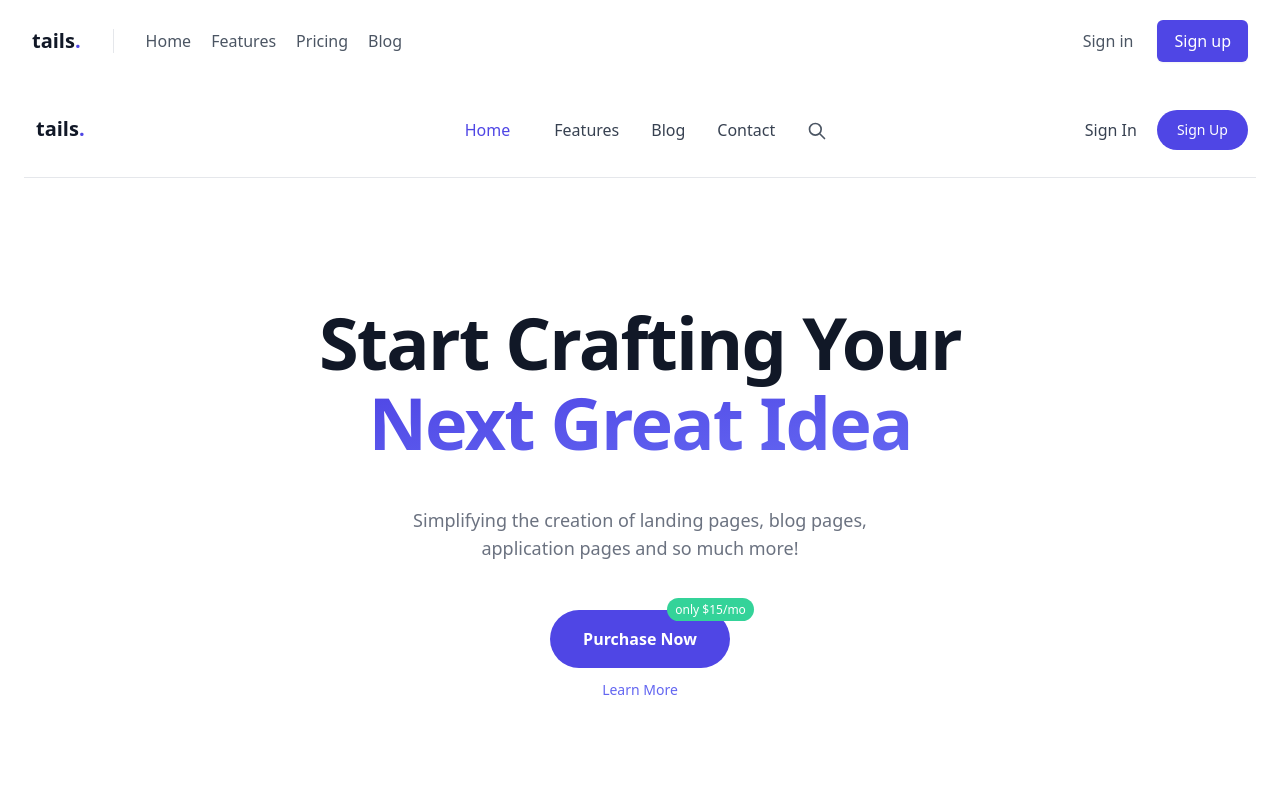
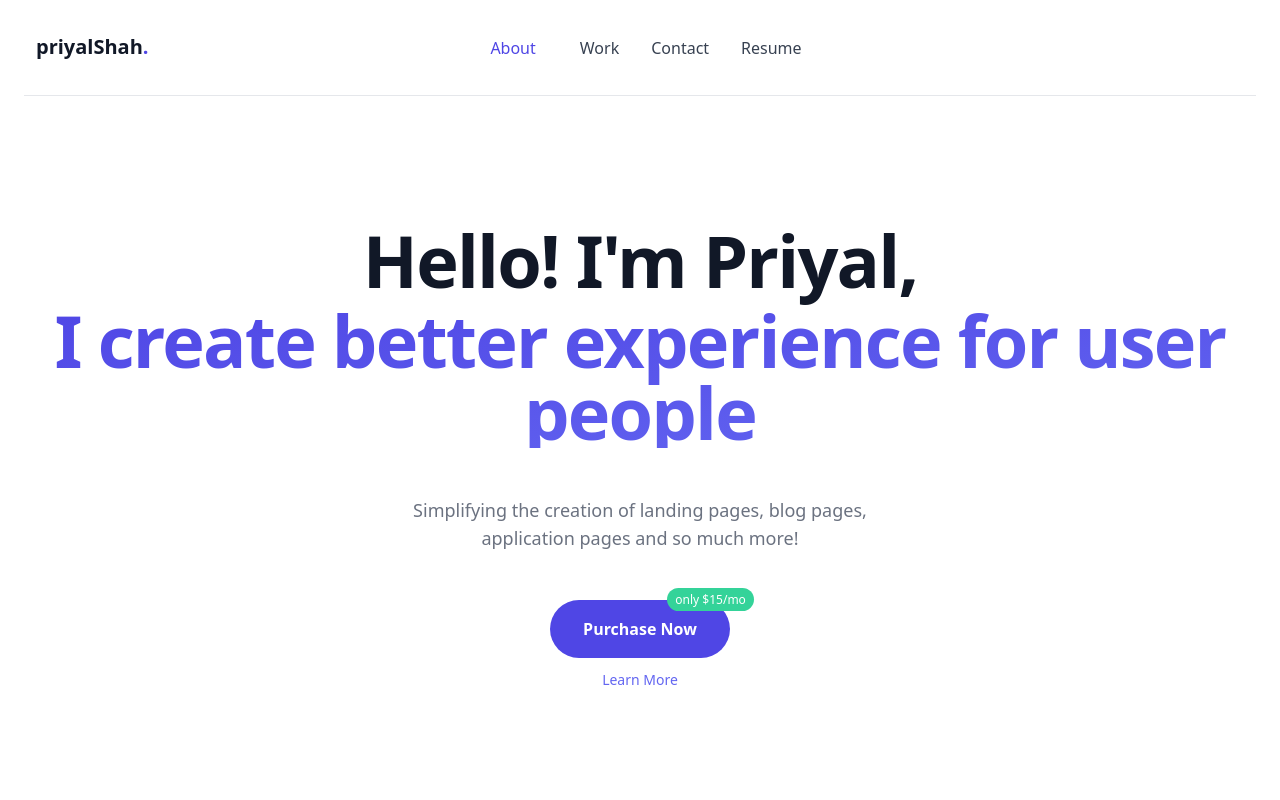
Before and after one commit to N9X/priyalshah, a plain HTML site: page priyalShah/index.html in a window 1280 px wide. Shown: the top 800 px of the page. Drawn offline with nearby package versions, Linux system fonts and the light colour scheme.

Commit message:
new folder and changes for banner

```diff
--- a/index.html.html
+++ b/priyalShah/index.html
@@ -3,13 +3,13 @@
 <head>
     <meta charset="UTF-8" />
     <meta name="viewport" content="width=device-width, initial-scale=1.0">
-    <title>Tails Downloaded File</title>
+    <title>Priyal Shah</title>
     <link rel="stylesheet" href="https://cdnjs.cloudflare.com/ajax/libs/tailwindcss/2.0.2/tailwind.min.css">
 
 </head>
 <body>
 
-<!-- Section 1 -->
+<!-- Section 1
 <section class="w-full px-8 text-gray-700 bg-white">
     <div class="container flex flex-col flex-wrap items-center justify-between py-5 mx-auto md:flex-row max-w-7xl">
         <div class="relative flex flex-col md:flex-row">
@@ -33,8 +33,7 @@
             </a>
         </div>
     </div>
-</section>
-
+</section> -->
 <!-- Section 2 -->
 <section class="w-full px-6 pb-12 antialiased bg-white">
     <div class="mx-auto max-w-7xl">
@@ -43,24 +42,17 @@
             <div class="container relative flex flex-wrap items-center justify-between h-24 mx-auto overflow-hidden font-medium border-b border-gray-200 md:overflow-visible lg:justify-center sm:px-4 md:px-2">
                 <div class="flex items-center justify-start w-1/4 h-full pr-4">
                     <a href="#_" class="inline-block py-4 md:py-0">
-                        <span class="p-1 text-xl font-black leading-none text-gray-900"><span>tails</span><span class="text-indigo-600">.</span></span>
+                        <span class="p-1 text-xl font-black leading-none text-gray-900"><span>priyalShah</span><span class="text-indigo-600">.</span></span>
                     </a>
                 </div>
                 <div class="top-0 left-0 items-start hidden w-full h-full p-4 text-sm bg-gray-900 bg-opacity-50 md:items-center md:w-3/4 md:absolute lg:text-base md:bg-transparent md:p-0 md:relative md:flex" :class="{'flex fixed': showMenu, 'hidden': !showMenu }">
                     <div class="flex-col w-full h-auto overflow-hidden bg-white rounded-lg md:bg-transparent md:overflow-visible md:rounded-none md:relative md:flex md:flex-row">
-                        <a href="#_" class="inline-flex items-center block w-auto h-16 px-6 text-xl font-black leading-none text-gray-900 md:hidden">tails<span class="text-indigo-600">.</span></a>
+                        <a href="#_" class="inline-flex items-center block w-auto h-16 px-6 text-xl font-black leading-none text-gray-900 md:hidden">priyaShah<span class="text-indigo-600">.</span></a>
                         <div class="flex flex-col items-start justify-center w-full space-x-6 text-center lg:space-x-8 md:w-2/3 md:mt-0 md:flex-row md:items-center">
-                            <a href="#_" class="inline-block w-full py-2 mx-0 ml-6 font-medium text-left text-indigo-600 md:ml-0 md:w-auto md:px-0 md:mx-2 lg:mx-3 md:text-center">Home</a>
-                            <a href="#_" class="inline-block w-full py-2 mx-0 font-medium text-left text-gray-700 md:w-auto md:px-0 md:mx-2 hover:text-indigo-600 lg:mx-3 md:text-center">Features</a>
-                            <a href="#_" class="inline-block w-full py-2 mx-0 font-medium text-left text-gray-700 md:w-auto md:px-0 md:mx-2 hover:text-indigo-600 lg:mx-3 md:text-center">Blog</a>
+                            <a href="#_" class="inline-block w-full py-2 mx-0 ml-6 font-medium text-left text-indigo-600 md:ml-0 md:w-auto md:px-0 md:mx-2 lg:mx-3 md:text-center">About</a>
+                            <a href="#_" class="inline-block w-full py-2 mx-0 font-medium text-left text-gray-700 md:w-auto md:px-0 md:mx-2 hover:text-indigo-600 lg:mx-3 md:text-center">Work</a>
                             <a href="#_" class="inline-block w-full py-2 mx-0 font-medium text-left text-gray-700 md:w-auto md:px-0 md:mx-2 hover:text-indigo-600 lg:mx-3 md:text-center">Contact</a>
-                            <a href="#_" class="absolute top-0 left-0 hidden py-2 mt-6 ml-10 mr-2 text-gray-600 lg:inline-block md:mt-0 md:ml-2 lg:mx-3 md:relative">
-                                <svg class="inline w-5 h-5" fill="none" stroke-linecap="round" stroke-linejoin="round" stroke-width="2" viewBox="0 0 24 24" stroke="currentColor"><path d="M21 21l-6-6m2-5a7 7 0 11-14 0 7 7 0 0114 0z"></path></svg>
-                            </a>
-                        </div>
-                        <div class="flex flex-col items-start justify-end w-full pt-4 md:items-center md:w-1/3 md:flex-row md:py-0">
-                            <a href="#" class="w-full px-6 py-2 mr-0 text-gray-700 md:px-0 lg:pl-2 md:mr-4 lg:mr-5 md:w-auto">Sign In</a>
-                            <a href="#_" class="inline-flex items-center w-full px-6 py-3 text-sm font-medium leading-4 text-white bg-indigo-600 md:px-3 md:w-auto md:rounded-full lg:px-5 hover:bg-indigo-500 focus:outline-none md:focus:ring-2 focus:ring-0 focus:ring-offset-2 focus:ring-indigo-600">Sign Up</a>
+                            <a href="#_" class="inline-block w-full py-2 mx-0 font-medium text-left text-gray-700 md:w-auto md:px-0 md:mx-2 hover:text-indigo-600 lg:mx-3 md:text-center">Resume</a>
                         </div>
                     </div>
                 </div>
@@ -77,7 +69,7 @@
 
         <!-- Main Hero Content -->
         <div class="container max-w-lg px-4 py-32 mx-auto text-left md:max-w-none md:text-center">
-            <h1 class="text-5xl font-extrabold leading-10 tracking-tight text-left text-gray-900 md:text-center sm:leading-none md:text-6xl lg:text-7xl"><span class="inline md:block">Start Crafting Your</span> <span class="relative mt-2 text-transparent bg-clip-text bg-gradient-to-br from-indigo-600 to-indigo-500 md:inline-block">Next Great Idea</span></h1>
+            <h1 class="text-5xl font-extrabold leading-10 tracking-tight text-left text-gray-900 md:text-center sm:leading-none md:text-6xl lg:text-7xl"><span class="inline md:block">Hello! I'm Priyal,</span> <span class="relative mt-2 text-transparent bg-clip-text bg-gradient-to-br from-indigo-600 to-indigo-500 md:inline-block">I create better experience for <del>user</del><span> people</span></span></h1>
             <div class="mx-auto mt-5 text-gray-500 md:mt-12 md:max-w-lg md:text-center lg:text-lg">Simplifying the creation of landing pages, blog pages, application pages and so much more!</div>
             <div class="flex flex-col items-center mt-12 text-center">
                 <span class="relative inline-flex w-full md:w-auto">
```
Also changed, not shown: 2 other files.
